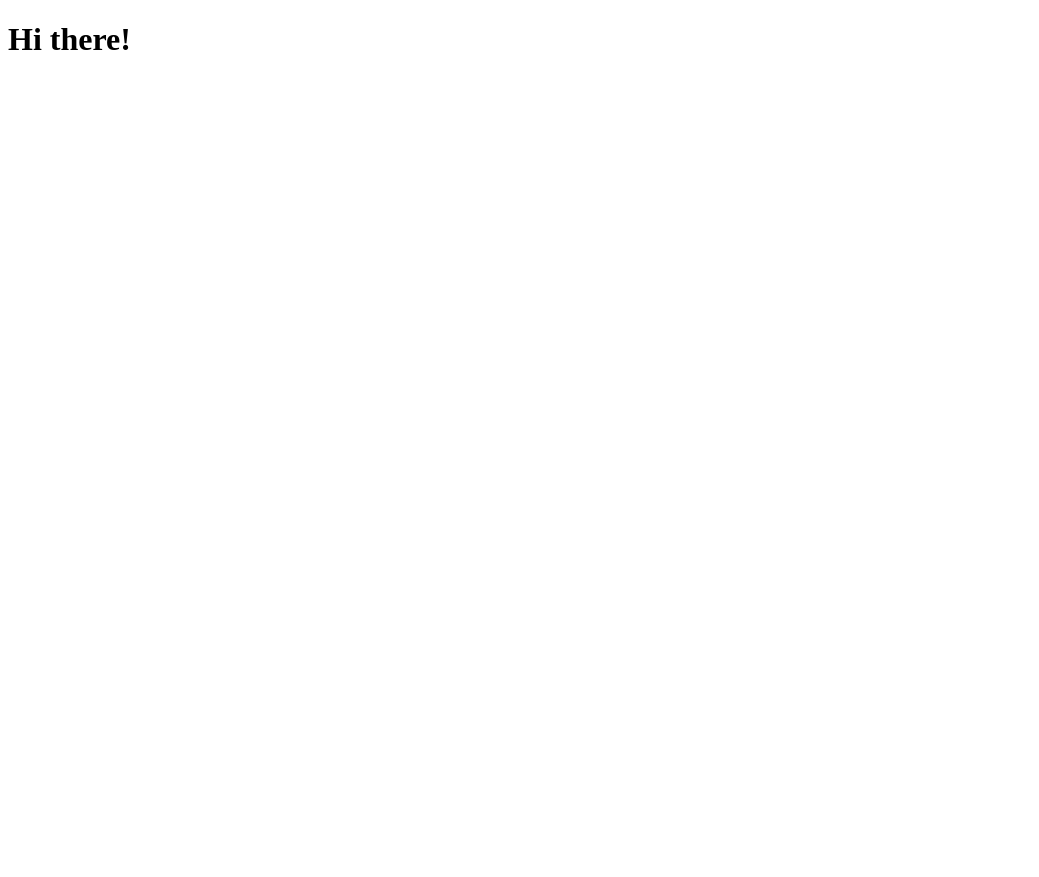
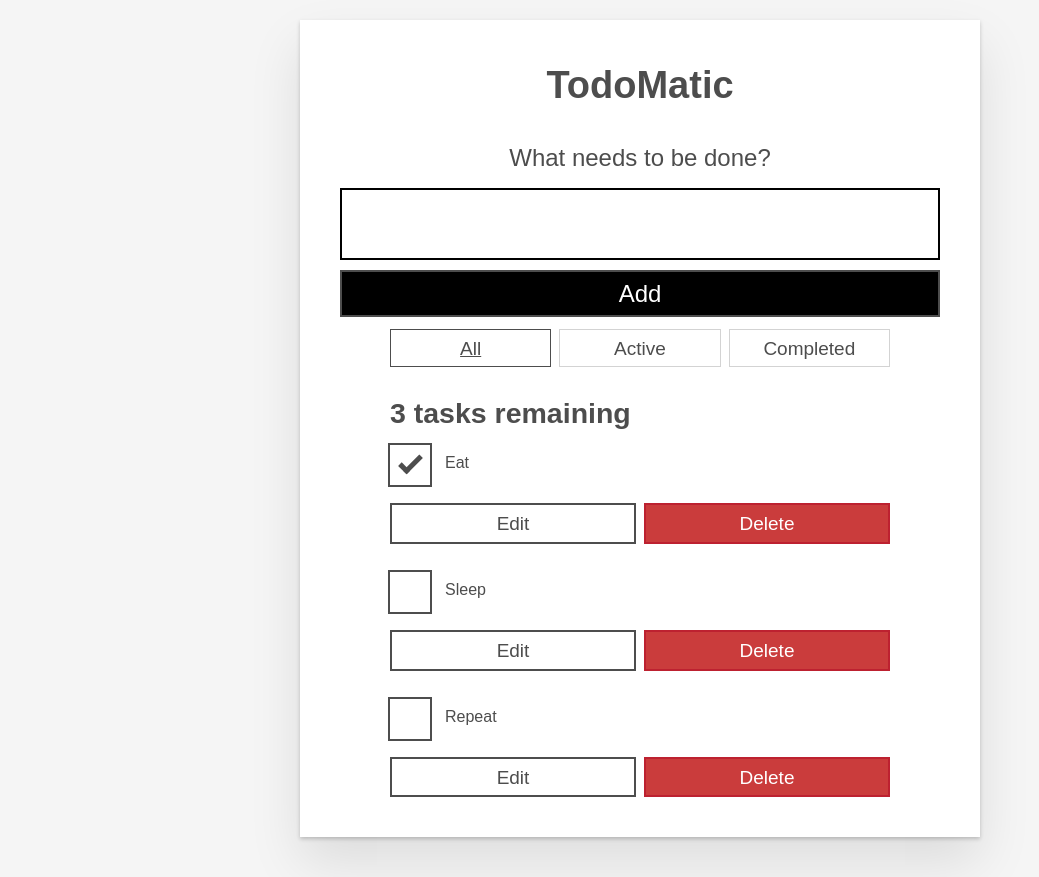
Before and after one commit to KateChantha/todo-rts, a React (Create React App) app: page / in a window 1280 px wide. Shown: the whole page, without its empty margins (0-1039 px from the left). Before the commit the page ends 800 px from the top, so only its background shows below. Built offline with nearby package versions, Linux system fonts and the light colour scheme.

Commit message:
mock up html elements

```diff
--- a/src/App.js
+++ b/src/App.js
@@ -3,7 +3,104 @@
 const App = () => {
   return (
     <React.StrictMode>
-      <h1>Hi there!</h1>
+      <div className="todoapp stack-large">
+      <h1>TodoMatic</h1>
+
+      <form>
+        <h2 className="label-wrapper">
+          <label htmlFor="new-todo-input" className="label__lg">
+            What needs to be done?
+          </label>
+        </h2>
+        <input
+          type="text"
+          id="new-todo-input"
+          className="input input__lg"
+          name="text"
+          autoComplete="off"
+        />
+        <button type="submit" className="btn btn__primary btn__lg">
+          Add
+        </button>
+      </form>
+
+      <div className="filters btn-group stack-exception">
+        <button type="button" className="btn toggle-btn" aria-pressed="true">
+          <span className="visually-hidden">Show </span>
+          <span>all</span>
+          <span className="visually-hidden"> tasks</span>
+        </button>
+        <button type="button" className="btn toggle-btn" aria-pressed="false">
+          <span className="visually-hidden">Show </span>
+          <span>Active</span>
+          <span className="visually-hidden"> tasks</span>
+        </button>
+        <button type="button" className="btn toggle-btn" aria-pressed="false">
+          <span className="visually-hidden">Show </span>
+          <span>Completed</span>
+          <span className="visually-hidden"> tasks</span>
+        </button>
+      </div>
+
+      <h2 id="list-heading">
+        3 tasks remaining
+      </h2>
+
+      <ul
+        role="list"
+        className="todo-list stack-large stack-exception"
+        aria-labelledby="list-heading"
+      >
+        <li className="todo stack-small">
+          <div className="c-cb">
+            <input id="todo-0" type="checkbox" defaultChecked={true} />
+            <label className="todo-label" htmlFor="todo-0">
+              Eat
+            </label>
+          </div>
+          <div className="btn-group">
+            <button type="button" className="btn">
+              Edit <span className="visually-hidden">Eat</span>
+            </button>
+            <button type="button" className="btn btn__danger">
+              Delete <span className="visually-hidden">Eat</span>
+            </button>
+          </div>
+        </li>
+        <li className="todo stack-small">
+          <div className="c-cb">
+            <input id="todo-1" type="checkbox" />
+            <label className="todo-label" htmlFor="todo-1">
+              Sleep
+            </label>
+          </div>
+          <div className="btn-group">
+            <button type="button" className="btn">
+              Edit <span className="visually-hidden">Sleep</span>
+            </button>
+            <button type="button" className="btn btn__danger">
+              Delete <span className="visually-hidden">Sleep</span>
+            </button>
+          </div>
+        </li>
+        <li className="todo stack-small">
+          <div className="c-cb">
+            <input id="todo-2" type="checkbox" />
+            <label className="todo-label" htmlFor="todo-2">
+              Repeat
+            </label>
+          </div>
+          <div className="btn-group">
+            <button type="button" className="btn">
+              Edit <span className="visually-hidden">Repeat</span>
+            </button>
+            <button type="button" className="btn btn__danger">
+              Delete <span className="visually-hidden">Repeat</span>
+            </button>
+          </div>
+        </li>
+      </ul>
+    </div>
     </React.StrictMode>
   );
 };
--- a/src/index.css
+++ b/src/index.css
@@ -0,0 +1,292 @@
+/* RESETS */
+*,
+*::before,
+*::after {
+  box-sizing: border-box;
+}
+*:focus {
+  outline: 3px dashed #228bec;
+  outline-offset: 0;
+}
+html {
+  font: 62.5% / 1.15 sans-serif;
+}
+h1,
+h2 {
+  margin-bottom: 0;
+}
+ul {
+  list-style: none;
+  padding: 0;
+}
+button {
+  border: none;
+  margin: 0;
+  padding: 0;
+  width: auto;
+  overflow: visible;
+  background: transparent;
+  color: inherit;
+  font: inherit;
+  line-height: normal;
+  -webkit-font-smoothing: inherit;
+  -moz-osx-font-smoothing: inherit;
+  -webkit-appearance: none;
+}
+button::-moz-focus-inner {
+  border: 0;
+}
+button,
+input,
+optgroup,
+select,
+textarea {
+  font-family: inherit;
+  font-size: 100%;
+  line-height: 1.15;
+  margin: 0;
+}
+button,
+input {
+  overflow: visible;
+}
+input[type="text"] {
+  border-radius: 0;
+}
+body {
+  width: 100%;
+  max-width: 68rem;
+  margin: 0 auto;
+  font: 1.6rem/1.25 Arial, sans-serif;
+  background-color: #f5f5f5;
+  color: #4d4d4d;
+}
+@media screen and (min-width: 620px) {
+  body {
+    font-size: 1.9rem;
+    line-height: 1.31579;
+  }
+}
+/*END RESETS*/
+/* GLOBAL STYLES */
+.form-group > input[type="text"] {
+  display: inline-block;
+  margin-top: 0.4rem;
+}
+.btn {
+  padding: 0.8rem 1rem 0.7rem;
+  border: 0.2rem solid #4d4d4d;
+  cursor: pointer;
+  text-transform: capitalize;
+}
+.btn.toggle-btn {
+  border-width: 1px;
+  border-color: #d3d3d3;
+}
+.btn.toggle-btn[aria-pressed="true"] {
+  text-decoration: underline;
+  border-color: #4d4d4d;
+}
+.btn__danger {
+  color: #fff;
+  background-color: #ca3c3c;
+  border-color: #bd2130;
+}
+.btn__filter {
+  border-color: lightgrey;
+}
+.btn__primary {
+  color: #fff;
+  background-color: #000;
+}
+.btn-group {
+  display: flex;
+  justify-content: space-between;
+}
+.btn-group > * {
+  flex: 1 1 49%;
+}
+.btn-group > * + * {
+  margin-left: 0.8rem;
+}
+.label-wrapper {
+  margin: 0;
+  flex: 0 0 100%;
+  text-align: center;
+}
+.visually-hidden {
+  position: absolute !important;
+  height: 1px;
+  width: 1px;
+  overflow: hidden;
+  clip: rect(1px 1px 1px 1px);
+  clip: rect(1px, 1px, 1px, 1px);
+  white-space: nowrap;
+}
+[class*="stack"] > * {
+  margin-top: 0;
+  margin-bottom: 0;
+}
+.stack-small > * + * {
+  margin-top: 1.25rem;
+}
+.stack-large > * + * {
+  margin-top: 2.5rem;
+}
+@media screen and (min-width: 550px) {
+  .stack-small > * + * {
+    margin-top: 1.4rem;
+  }
+  .stack-large > * + * {
+    margin-top: 2.8rem;
+  }
+}
+.stack-exception {
+  margin-top: 1.2rem;
+}
+/* END GLOBAL STYLES */
+.todoapp {
+  background: #fff;
+  margin: 2rem 0 4rem 0;
+  padding: 1rem;
+  position: relative;
+  box-shadow: 0 2px 4px 0 rgba(0, 0, 0, 0.2), 0 2.5rem 5rem 0 rgba(0, 0, 0, 0.1);
+}
+@media screen and (min-width: 550px) {
+  .todoapp {
+    padding: 4rem;
+  }
+}
+.todoapp > * {
+  max-width: 50rem;
+  margin-left: auto;
+  margin-right: auto;
+}
+.todoapp > form {
+  max-width: 100%;
+}
+.todoapp > h1 {
+  display: block;
+  max-width: 100%;
+  text-align: center;
+  margin: 0;
+  margin-bottom: 1rem;
+}
+.label__lg {
+  line-height: 1.01567;
+  font-weight: 300;
+  padding: 0.8rem;
+  margin-bottom: 1rem;
+  text-align: center;
+}
+.input__lg {
+  padding: 2rem;
+  border: 2px solid #000;
+}
+.input__lg:focus {
+  border-color: #4d4d4d;
+  box-shadow: inset 0 0 0 2px;
+}
+[class*="__lg"] {
+  display: inline-block;
+  width: 100%;
+  font-size: 1.9rem;
+}
+[class*="__lg"]:not(:last-child) {
+  margin-bottom: 1rem;
+}
+@media screen and (min-width: 620px) {
+  [class*="__lg"] {
+    font-size: 2.4rem;
+  }
+}
+.filters {
+  width: 100%;
+  margin: unset auto;
+}
+/* Todo item styles */
+.todo {
+  display: flex;
+  flex-direction: row;
+  flex-wrap: wrap;
+}
+.todo > * {
+  flex: 0 0 100%;
+}
+.todo-text {
+  width: 100%;
+  min-height: 4.4rem;
+  padding: 0.4rem 0.8rem;
+  border: 2px solid #565656;
+}
+.todo-text:focus {
+  box-shadow: inset 0 0 0 2px;
+}
+/* CHECKBOX STYLES */
+.c-cb {
+  box-sizing: border-box;
+  font-family: Arial, sans-serif;
+  -webkit-font-smoothing: antialiased;
+  font-weight: 400;
+  font-size: 1.6rem;
+  line-height: 1.25;
+  display: block;
+  position: relative;
+  min-height: 44px;
+  padding-left: 40px;
+  clear: left;
+}
+.c-cb > label::before,
+.c-cb > input[type="checkbox"] {
+  box-sizing: border-box;
+  top: -2px;
+  left: -2px;
+  width: 44px;
+  height: 44px;
+}
+.c-cb > input[type="checkbox"] {
+  -webkit-font-smoothing: antialiased;
+  cursor: pointer;
+  position: absolute;
+  z-index: 1;
+  margin: 0;
+  opacity: 0;
+}
+.c-cb > label {
+  font-size: inherit;
+  font-family: inherit;
+  line-height: inherit;
+  display: inline-block;
+  margin-bottom: 0;
+  padding: 8px 15px 5px;
+  cursor: pointer;
+  touch-action: manipulation;
+}
+.c-cb > label::before {
+  content: "";
+  position: absolute;
+  border: 2px solid currentColor;
+  background: transparent;
+}
+.c-cb > input[type="checkbox"]:focus + label::before {
+  border-width: 4px;
+  outline: 3px dashed #228bec;
+}
+.c-cb > label::after {
+  box-sizing: content-box;
+  content: "";
+  position: absolute;
+  top: 11px;
+  left: 9px;
+  width: 18px;
+  height: 7px;
+  transform: rotate(-45deg);
+  border: solid;
+  border-width: 0 0 5px 5px;
+  border-top-color: transparent;
+  opacity: 0;
+  background: transparent;
+}
+.c-cb > input[type="checkbox"]:checked + label::after {
+  opacity: 1;
+}
--- a/src/index.tsx
+++ b/src/index.tsx
@@ -1,5 +1,6 @@
 import ReactDOM from 'react-dom';
 import App from './App.js';
+import './index.css'
 
 
 ReactDOM.render(<App />, document.querySelector('#root'));
```
Also changed, not shown: 2 other files (tests, documents, lock files or other folders).
